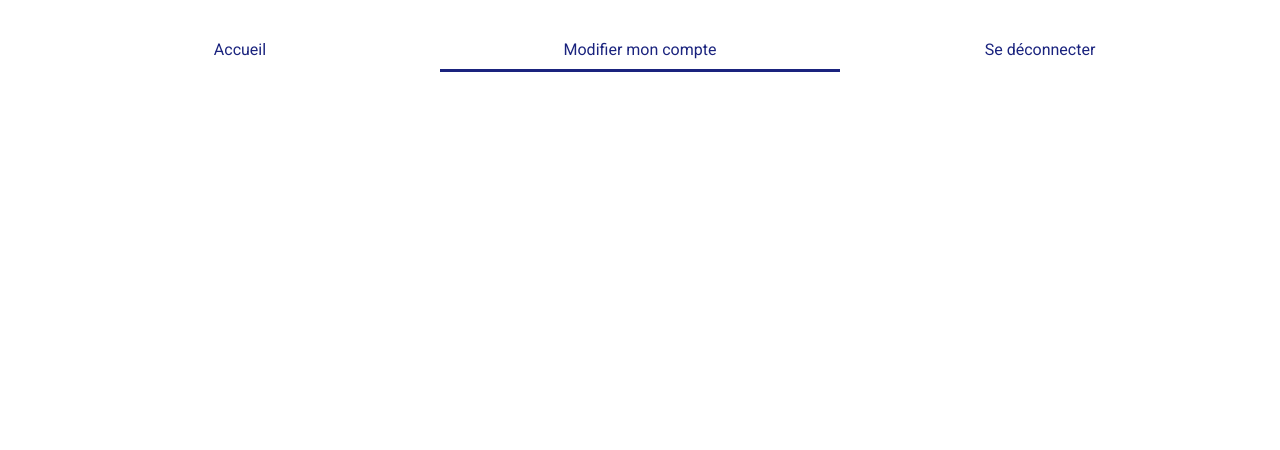
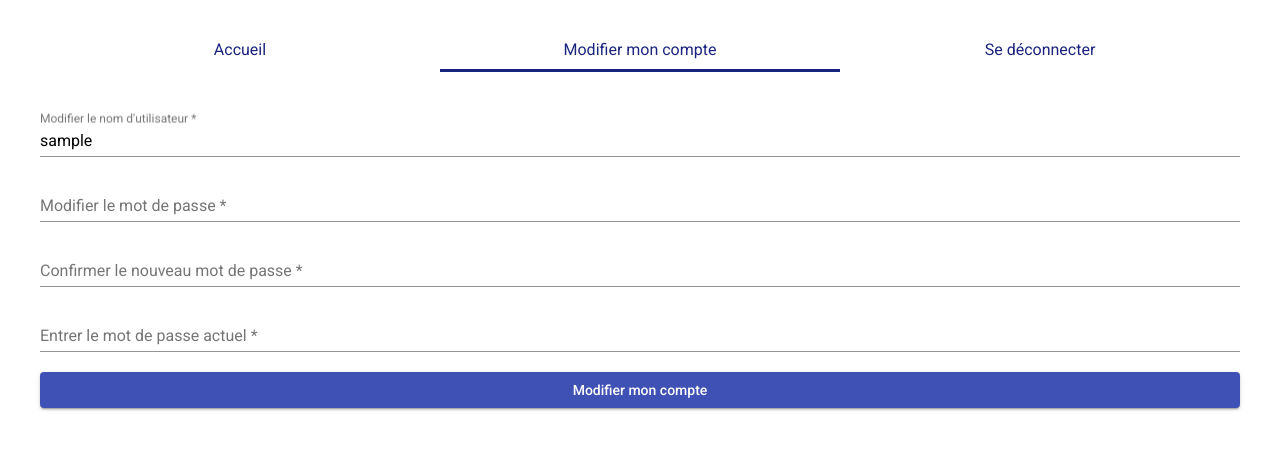
Before and after one commit to quentin-n8/miniForumAngularPlus, an Angular app: page /edit-user in a window 1280 px wide. Shown: the top 450 px of the page. Built offline with nearby package versions, Linux system fonts and the light colour scheme; sample sign-in values are in the browser's storage.

Commit message:
EditUser component done

```diff
--- a/src/app/components/edit-user/edit-user.component.css
+++ b/src/app/components/edit-user/edit-user.component.css
@@ -0,0 +1,3 @@
+mat-form-field, button {
+    width: 100%;
+}
--- a/src/app/components/edit-user/edit-user.component.html
+++ b/src/app/components/edit-user/edit-user.component.html
@@ -0,0 +1,27 @@
+<form [formGroup]="form" (ngSubmit)="onSubmit()">
+    <mat-form-field>
+        <mat-label>Modifier le nom d'utilisateur</mat-label>
+        <input type="text" matInput required formControlName="username">
+        <mat-error *ngIf="form.controls.username.invalid">{{ getErrorMessage('username') }}</mat-error>
+    </mat-form-field>
+
+    <mat-form-field>
+        <mat-label>Modifier le mot de passe</mat-label>
+        <input type="password" matInput required formControlName="password">
+        <mat-error *ngIf="form.controls.password.invalid">{{ getErrorMessage('password') }}</mat-error>
+    </mat-form-field>
+
+    <mat-form-field>
+        <mat-label>Confirmer le nouveau mot de passe</mat-label>
+        <input type="password" matInput required formControlName="passwordConfirm">
+        <mat-error *ngIf="form.controls.passwordConfirm.invalid">{{ getErrorMessage('passwordConfirm') }}</mat-error>
+    </mat-form-field>
+
+    <mat-form-field>
+        <mat-label>Entrer le mot de passe actuel</mat-label>
+        <input type="password" matInput required formControlName="oldPassword">
+        <mat-error *ngIf="form.controls.oldPassword.invalid">{{ getErrorMessage('oldPassword') }}</mat-error>
+    </mat-form-field>
+
+    <button mat-raised-button color="primary">Modifier mon compte</button>
+</form>
--- a/src/app/components/edit-user/edit-user.component.ts
+++ b/src/app/components/edit-user/edit-user.component.ts
@@ -1,4 +1,10 @@
 import { Component, OnDestroy, OnInit } from '@angular/core';
+import { FormGroup, FormBuilder, Validators } from '@angular/forms';
+import { MatSnackBar } from '@angular/material/snack-bar';
+import { Router } from '@angular/router';
+import { Subscription } from 'rxjs';
+import { User } from 'src/app/models/User';
+import { UsersService } from 'src/app/services/UsersService';
 
 @Component({
     selector: 'edit-user',
@@ -6,13 +12,72 @@ import { Component, OnDestroy, OnInit } from '@angular/core';
     styleUrls: ['./edit-user.component.css']
 })
 export class EditUserComponent implements OnInit, OnDestroy {
-    constructor() { }
+    form!: FormGroup;
+    connectedUser?: User;
+    connectedUserSubscription?: Subscription;
+
+    constructor(
+        private formBuilder: FormBuilder,
+        private usersService: UsersService,
+        private router: Router,
+        private snackBar: MatSnackBar
+    ) { }
 
     ngOnInit(): void {
+        this.connectedUserSubscription = this.usersService.connectedUserSubject.subscribe((user: User) => {
+            this.connectedUser = user;
 
+            this.form = this.formBuilder.group({
+                username: [user.username, [Validators.required, Validators.minLength(3), Validators.maxLength(50)]],
+                password: ['', [Validators.required, Validators.minLength(3), Validators.maxLength(50)]],
+                passwordConfirm: ['', [Validators.required, Validators.minLength(3), Validators.maxLength(50)]],
+                oldPassword: ['', Validators.required]
+            });
+        });
+
+        this.usersService.emitConnectedUser();
+    }
+
+    onSubmit(): void {
+        if (this.form.valid) {
+            const user: User = {
+                id: this.connectedUser?.id,
+                username: this.form.value.username,
+                password: this.form.value.password,
+                passwordConfirm: this.form.value.passwordConfirm,
+                oldPassword: this.form.value.oldPassword
+            }
+
+            this.usersService.updateUser(user).subscribe((user: User) => {
+                this.usersService.connectedUser = user;
+                this.usersService.emitConnectedUser();
+
+                this.snackBar.open('Votre compte a bien été modifié', 'Fermer', { duration: 3000 });
+
+                this.router.navigate(['/']);
+            }, error => {
+                this.snackBar.open('Une erreur est survenue. Veuillez vérifier votre saisie', 'Fermer', { duration: 3000 });
+            });
+        }
     }
 
     ngOnDestroy(): void {
+        if (this.connectedUserSubscription) {
+            this.connectedUserSubscription.unsubscribe();
+        }
+    }
 
+    getErrorMessage(formControlName: string): string|void {
+        if (this.form.controls[formControlName].hasError('required')) {
+            return 'Ce champ est obligatoire';
+        }
+
+        if (this.form.controls[formControlName].hasError('minlength')) {
+            return 'Vous devez entrer au moins ' + this.form.controls[formControlName].getError('minlength').requiredLength + ' caractères';
+        }
+
+        if (this.form.controls[formControlName].hasError('maxlength')) {
+            return 'Vous ne pouvez pas entrer plus de ' + this.form.controls[formControlName].getError('maxlength').requiredLength + ' caractères';
+        }
     }
 }
--- a/src/app/services/UsersService.ts
+++ b/src/app/services/UsersService.ts
@@ -51,4 +51,8 @@ export class UsersService {
     login(user: User): Observable<User> {
         return this.httpClient.post<User>(this.apiUrl + 'login', user);
     }
+
+    updateUser(user: User): Observable<User> {
+        return this.httpClient.patch<User>(this.apiUrl + 'api/user/' + user.id, user);
+    }
 }
```
